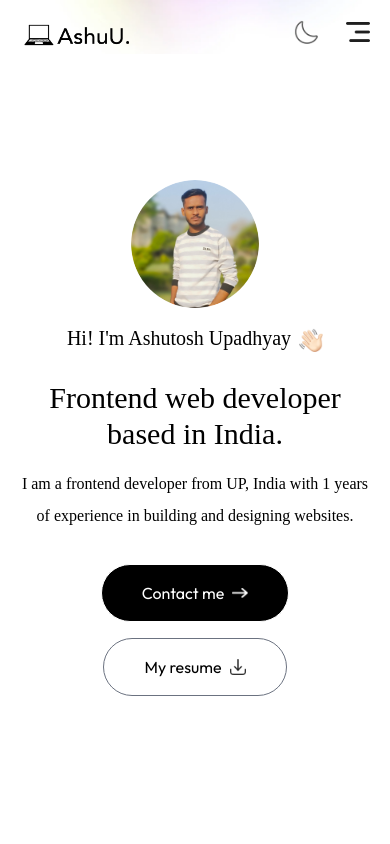
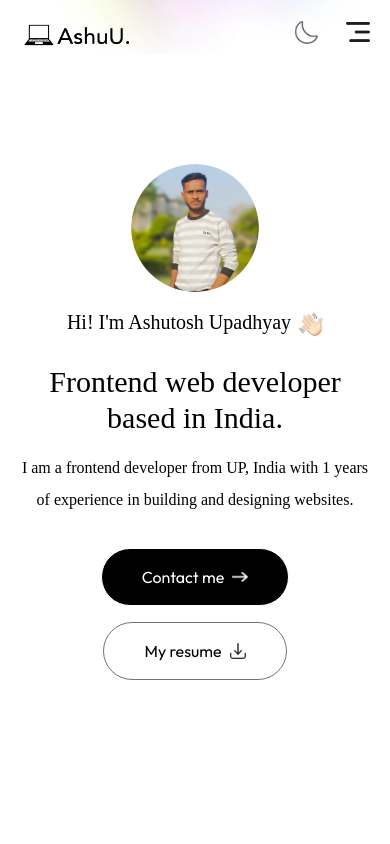
Before and after one commit to Ashutoshupadhyay23/Portfolio-Nextjs, a Next.js app: page / in a window 390 px wide. Shown: the top 844 px of the page. Built offline with nearby package versions, Linux system fonts and the light colour scheme; a web font is replaced by a local one.

Commit message:
fixed hero section height in smaller devices

```diff
--- a/app/page.js
+++ b/app/page.js
@@ -50,7 +50,7 @@ export default function Home() {
   return (
     <>
       <Navbar isDarkMode={isDarkMode} setIsDarkMode={setIsDarkMode} />
-      <main className="pt-4 sm:pt-16">
+      <main className="sm:pt-16">
         <Header isDarkMode={isDarkMode} setIsDarkMode={setIsDarkMode} />
         <About isDarkMode={isDarkMode} />
         <Services isDarkMode={isDarkMode} />
```
